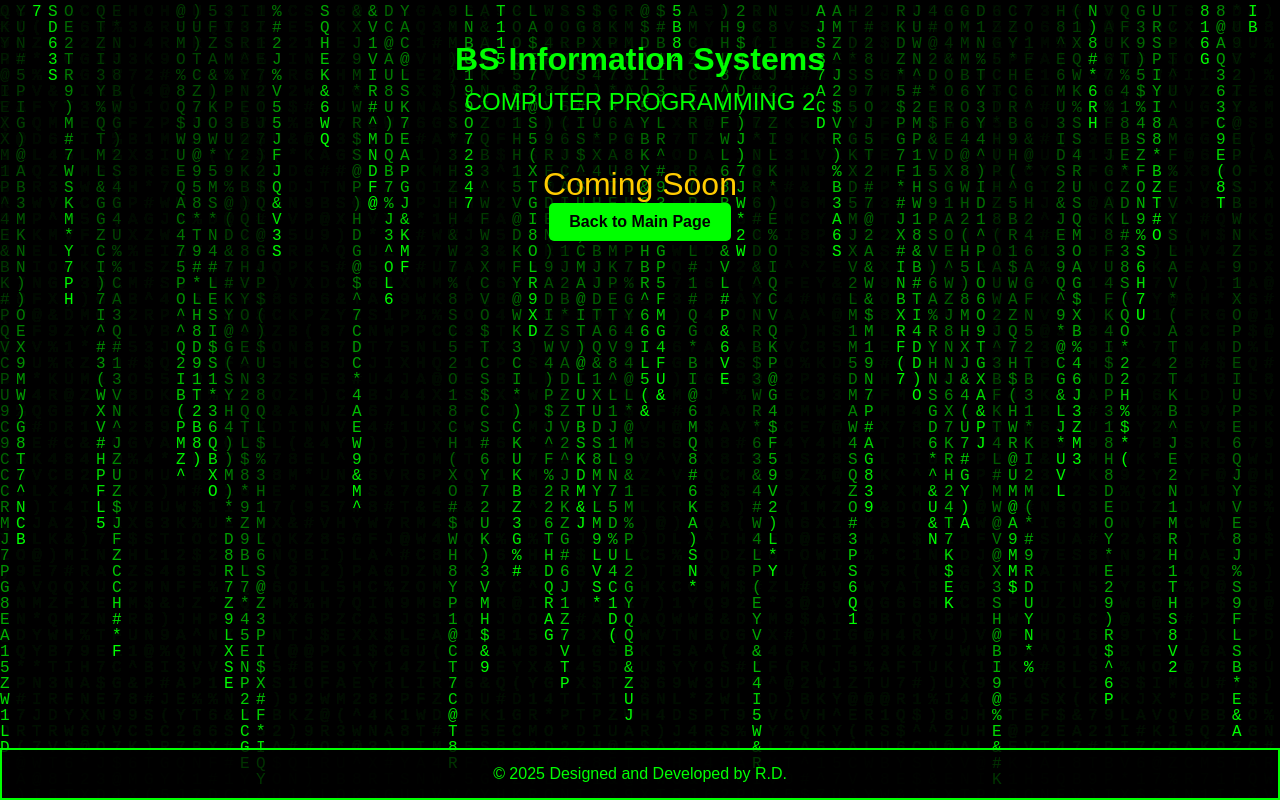
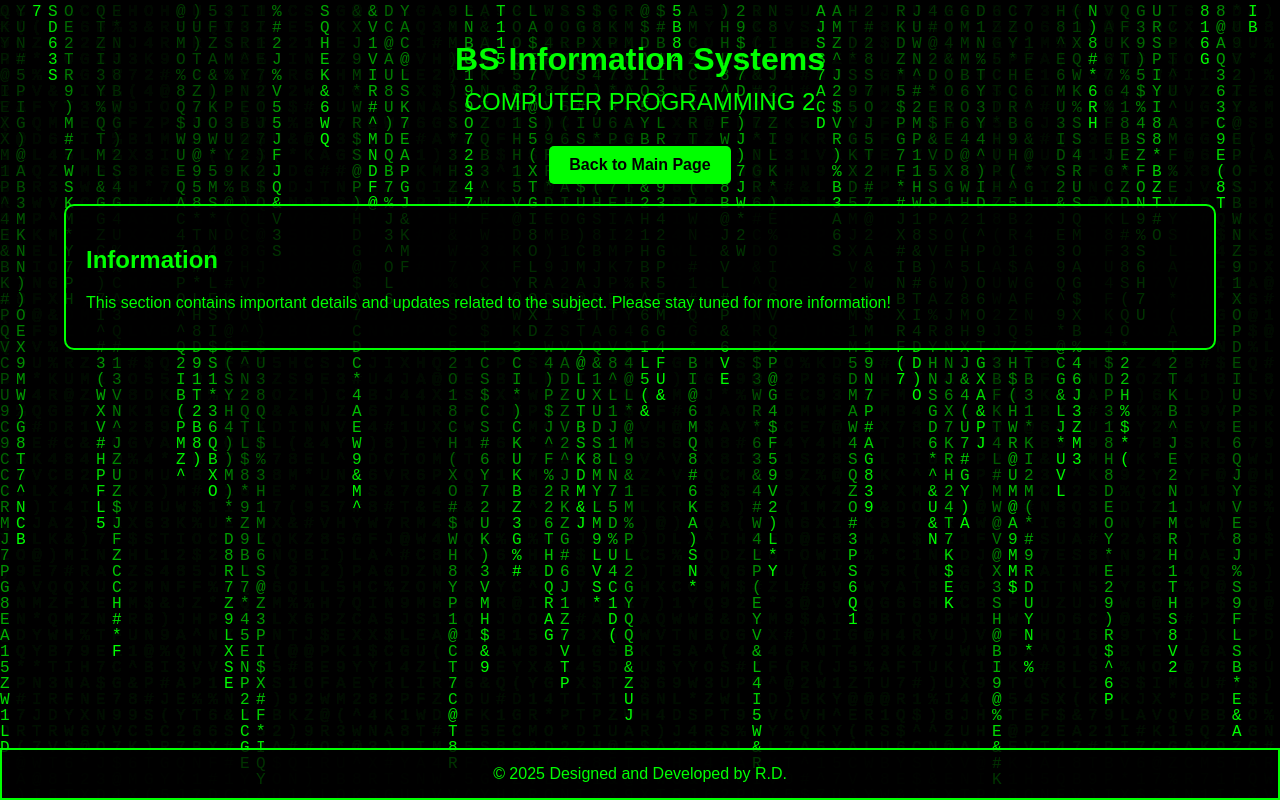
Before and after one commit to markDelin/BSIS, a plain HTML site: page subject2.html in a window 1280 px wide. Drawn offline with Linux system fonts and the light colour scheme.

Commit message:
Update subject2.html

```diff
--- a/subject2.html
+++ b/subject2.html
@@ -51,26 +51,21 @@
       width: 90%;
       max-width: 1200px;
       margin: 20px auto;
-      text-align: center;
     }
 
     h1 {
+      text-align: center;
       font-size: 2rem;
       color: #00ff00;
       margin-bottom: 10px;
     }
 
     .subject-title {
+      text-align: center;
       font-size: 1.5rem;
       color: #00ff00;
       margin-bottom: 30px;
       text-transform: uppercase;
-    }
-
-    .coming-soon {
-      font-size: 2rem;
-      color: #ffcc00;
-      margin-top: 50px;
     }
 
     .back-button {
@@ -91,6 +86,16 @@
 
     .back-button:hover {
       background-color: #00cc00;
+    }
+
+    /* Info Section */
+    .info-section {
+      background-color: rgba(0, 0, 0, 0.8);
+      color: #00ff00;
+      padding: 20px;
+      border-radius: 10px;
+      margin-top: 20px;
+      border: 2px solid #00ff00;
     }
 
     footer {
@@ -120,11 +125,14 @@
     <h1>BS Information Systems</h1>
     <div class="subject-title">Computer Programming 2</div>
 
-    <!-- Coming Soon Message -->
-    <div class="coming-soon">Coming Soon</div>
-
     <!-- Back to Main Page Button -->
     <a href="pro.html" class="back-button">Back to Main Page</a>
+
+    <!-- Info Section -->
+    <div class="info-section">
+      <h2>Information</h2>
+      <p>This section contains important details and updates related to the subject. Please stay tuned for more information!</p>
+    </div>
   </div>
 
   <footer>© 2025 Designed and Developed by R.D.</footer>
@@ -170,4 +178,4 @@
   </script>
 </body>
 
-</html>
+      </html>
```
